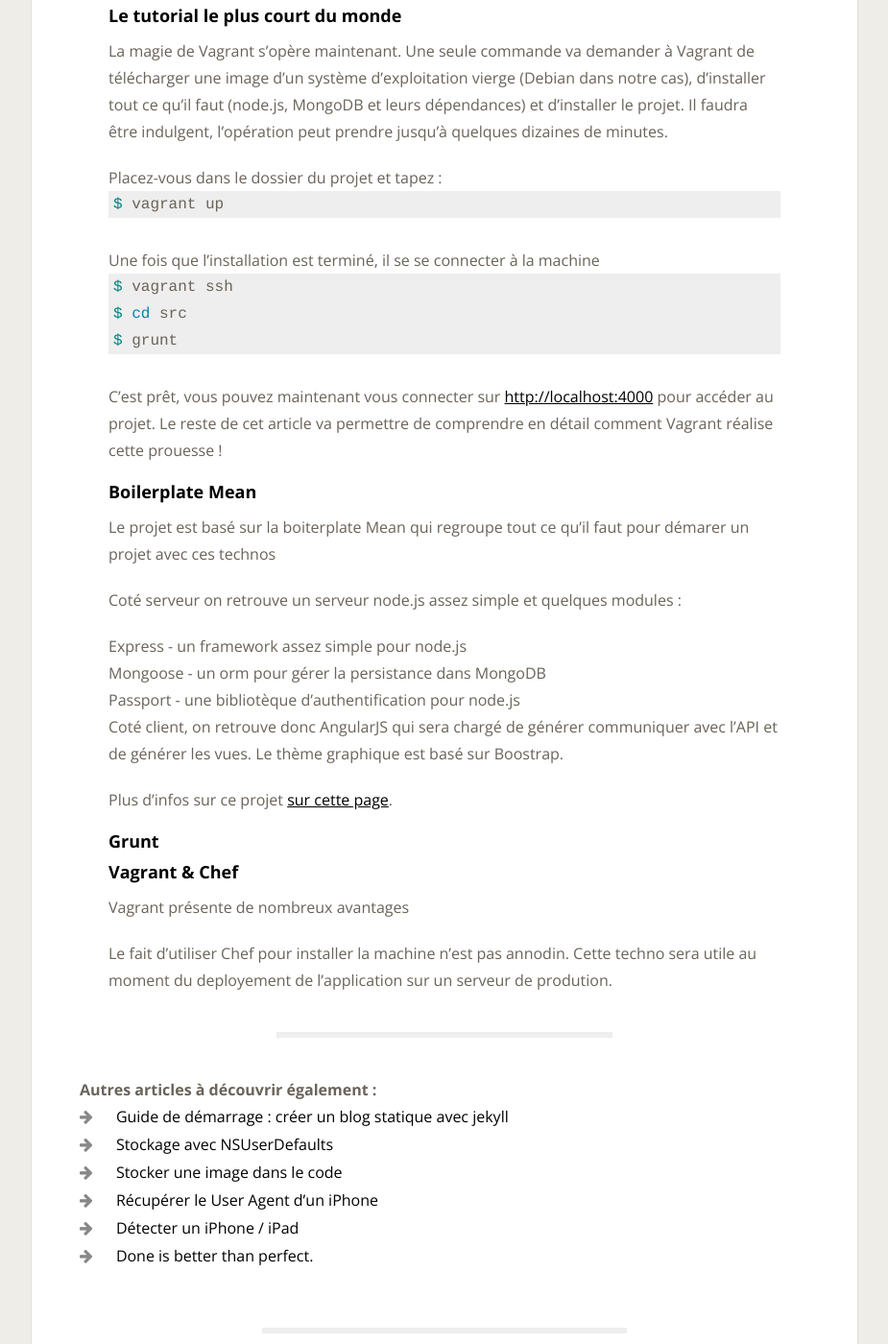
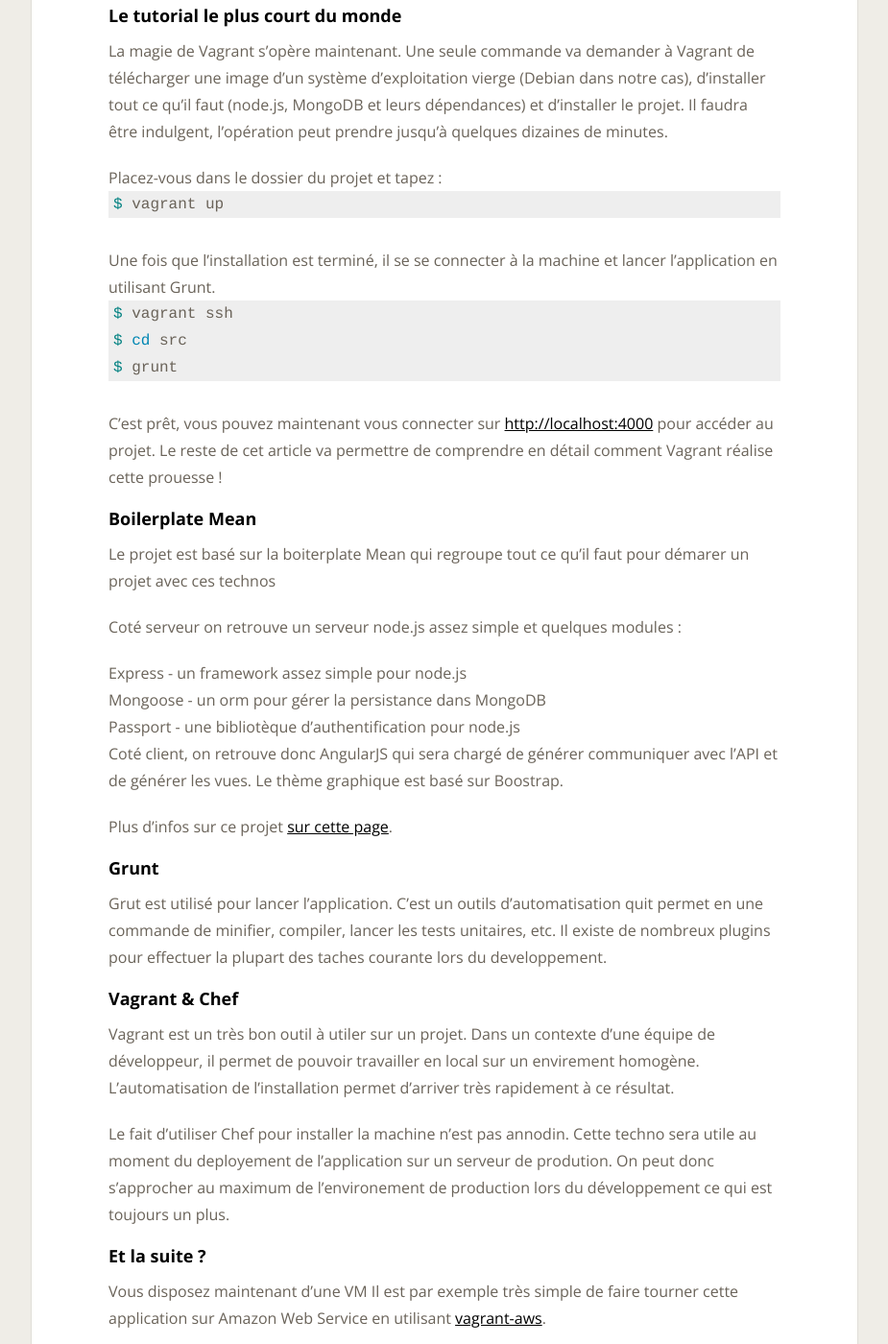
Before and after one commit to Toam/toam.fr, a Jekyll site: the page built from _posts/2013-10-05-tester-mean-stack-avec-vagrant.markdown, in a window 1280 px wide and 1400 px high, scrolled down 1073 px. Shown: the whole window at 96% size, without its empty margins (177-1102 px from the left). Built offline with Jekyll 4.4.1, drawn with Linux system fonts in a browser that asks for light colours; nearby versions of some CDN libraries; comment, search, counter and statistics services are not loaded.

Commit message:
Updated 2013-10-05-tester-mean-stack-avec-vagrant.markdown

```diff
--- a/_posts/2013-10-05-tester-mean-stack-avec-vagrant.markdown
+++ b/_posts/2013-10-05-tester-mean-stack-avec-vagrant.markdown
@@ -37,7 +37,7 @@
 $ vagrant up
 {% endhighlight %}
 
-Une fois que l'installation est terminé, il se se connecter à la machine
+Une fois que l'installation est terminé, il se se connecter à la machine et lancer l'application en utilisant Grunt.
 
 {% highlight sh %}
 $ vagrant ssh
@@ -62,7 +62,15 @@
 
 ##### Grunt
 
+Grut est utilisé pour lancer l'application. C'est un outils d'automatisation quit permet en une commande de minifier, compiler, lancer les tests unitaires, etc. Il existe de nombreux plugins pour effectuer la plupart des taches courante lors du developpement.
+
 ##### Vagrant & Chef
-Vagrant présente de nombreux avantages
 
-Le fait d'utiliser Chef pour installer la machine n'est pas annodin. Cette techno sera utile au moment du deployement de l'application sur un serveur de prodution.
+Vagrant est un très bon outil à utiler sur un projet. Dans un contexte d'une équipe de développeur, il permet de pouvoir travailler en local sur un envirement homogène. L'automatisation de l'installation permet d'arriver très rapidement à ce résultat.
+
+Le fait d'utiliser Chef pour installer la machine n'est pas annodin. Cette techno sera utile au moment du deployement de l'application sur un serveur de prodution. On peut donc s'approcher au maximum de l'environement de production lors du développement ce qui est toujours un plus.
+
+##### Et la suite ?
+
+Vous disposez maintenant d'une VM
+Il est par exemple très simple de faire tourner cette application sur Amazon Web Service en utilisant <a href="https://github.com/mitchellh/vagrant-aws">vagrant-aws</a>.
```
